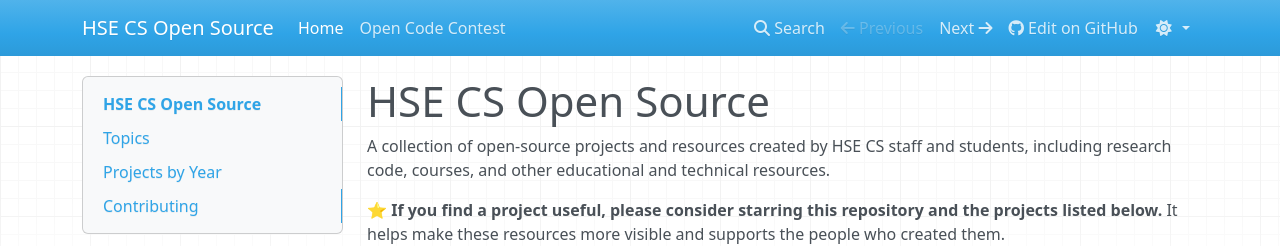
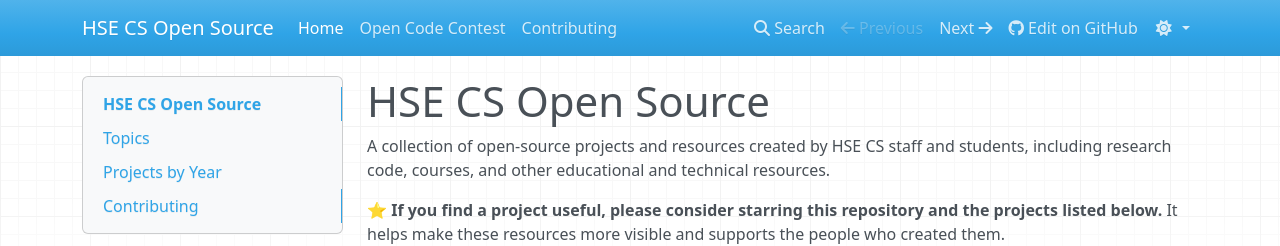
Before and after one commit to hse-cs/open-source, an MkDocs documentation site: the page built from docs/index.md, in a window 1280 px wide. Shown: the top 246 px of the page. Built offline with MkDocs 1.6.1, drawn with Linux system fonts in a browser that asks for light colours; nearby versions of some CDN libraries.

Commit message:
contributing for mkdocs

```diff
--- a/mkdocs.yml
+++ b/mkdocs.yml
@@ -19,3 +19,4 @@ plugins:
 nav:
     - Home: 'index.md'
     - Open Code Contest: 'contest.md'
+    - Contributing: 'contributing.md'
```
Also changed, not shown: docs/contributing.md (added, +1 -0 lines).
